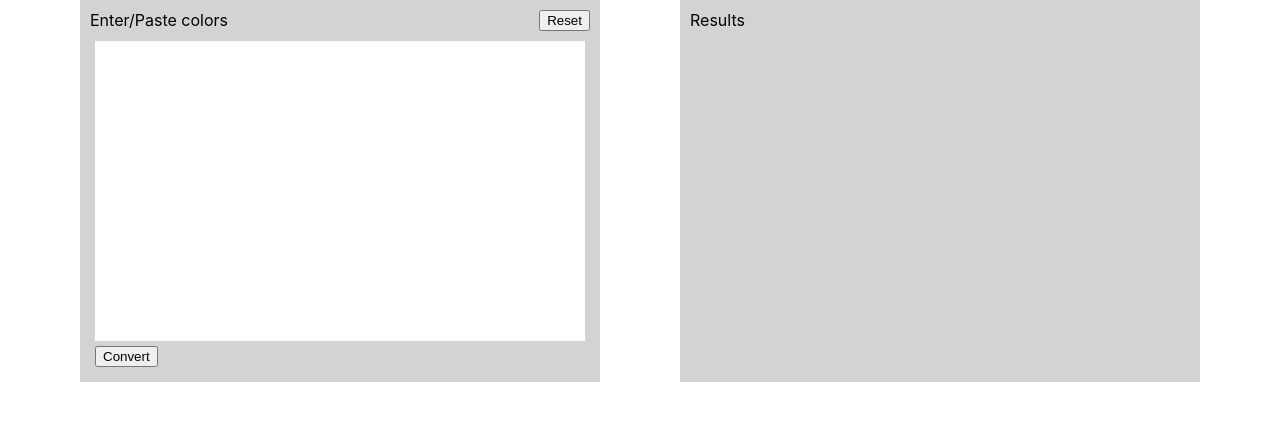
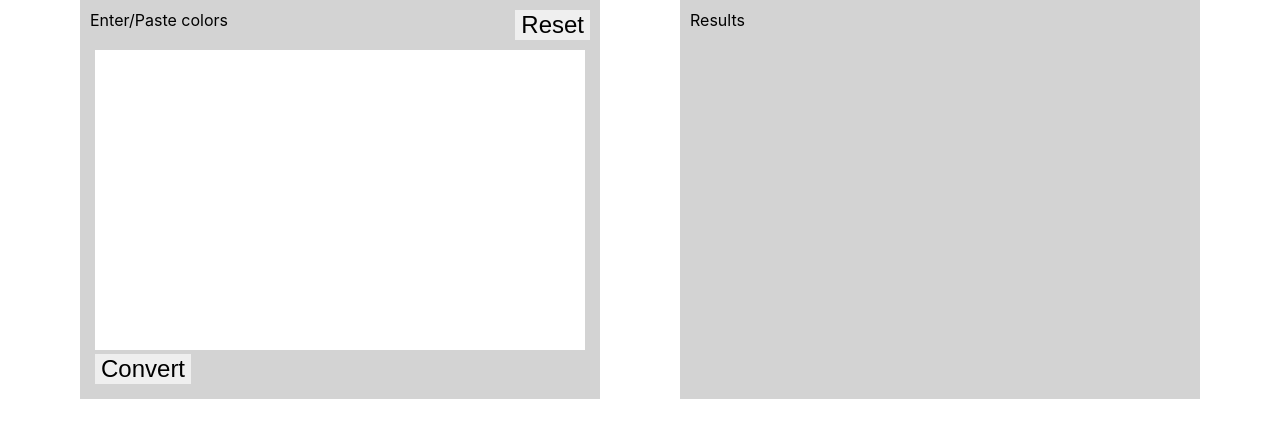
Before and after one commit to TravisL12/compare_colors, a React (Create React App) app: page / in a window 1280 px wide. Shown: the top 438 px of the page. Built offline with nearby package versions, Linux system fonts and the light colour scheme.

Commit message:
Add rgb display name

```diff
--- a/src/Color.js
+++ b/src/Color.js
@@ -16,6 +16,7 @@ function Color(props) {
       hexColor.slice(2, 4),
       hexColor.slice(4, 6)
     ];
+
     return split.map(c => {
       return parseInt(c, 16);
     });
@@ -35,6 +36,7 @@ function Color(props) {
     <div className="color-container">
       <div className={`square`} style={style} />
       <p className="name">#{color}</p>
+      <p className="name">rgb({hex2dec(color).join(",")})</p>
     </div>
   );
 }
--- a/src/application.scss
+++ b/src/application.scss
@@ -27,6 +27,14 @@ p {
   .name {
     text-transform: uppercase;
   }
+}
+
+button {
+  cursor: pointer;
+  border: none;
+  border-radius: 0;
+  margin: 0;
+  font-size: 24px;
 }
 
 .col {
```
